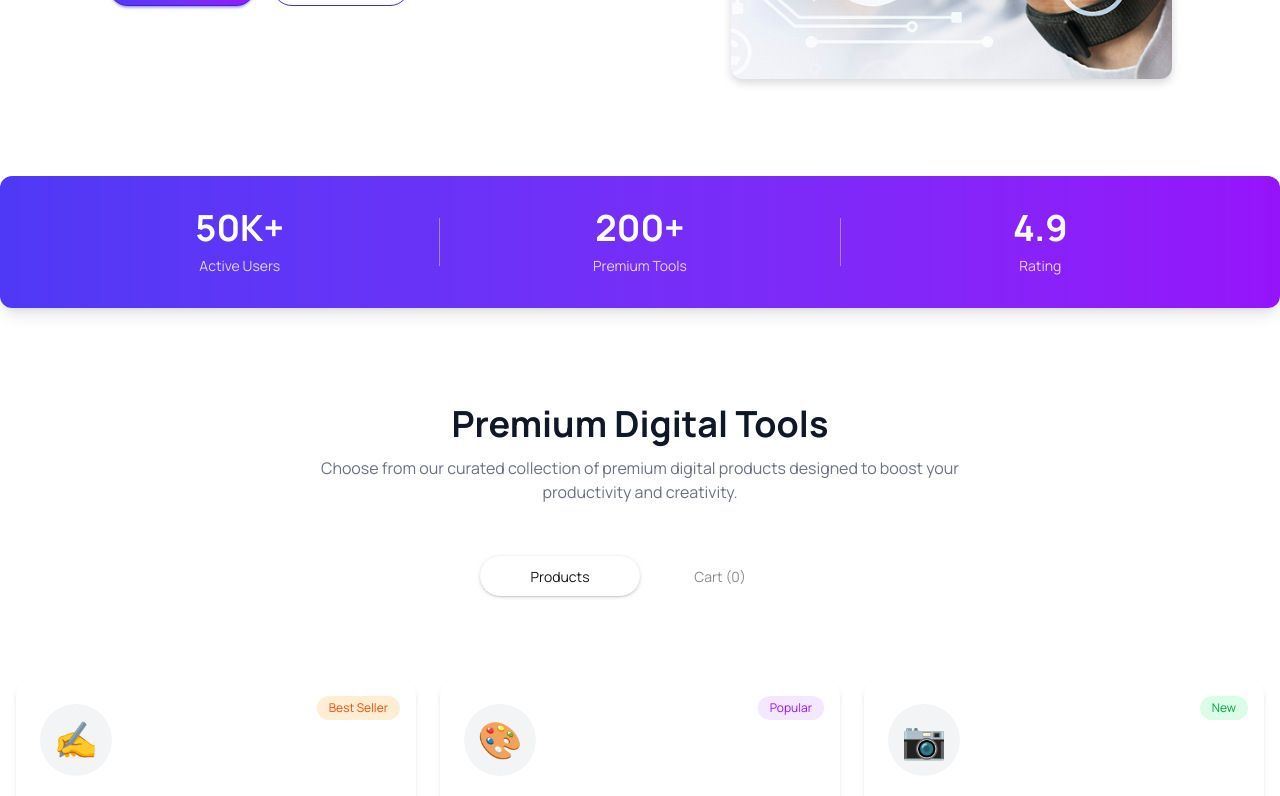
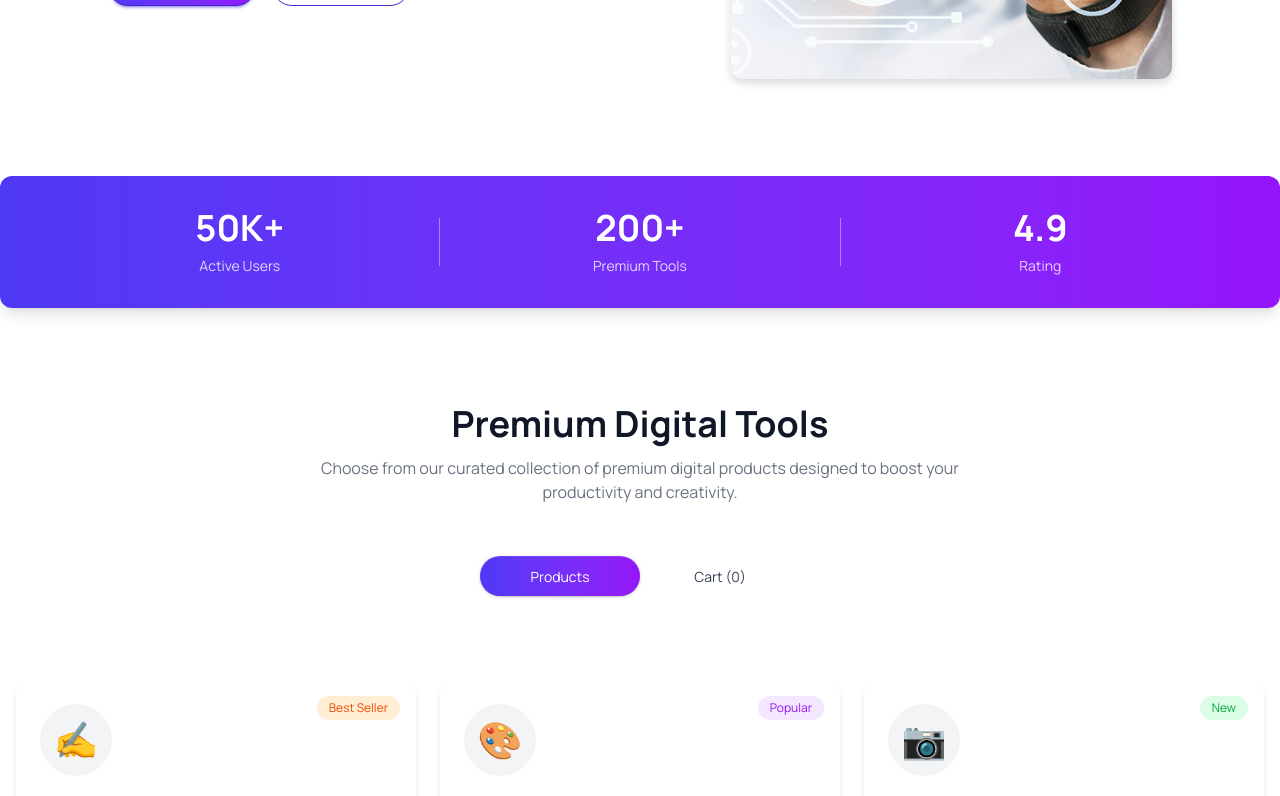
Before and after one commit to SheikhSabbirAhmad/ph-assignment-06, a React (Vite) app: page / in a window 1280 px wide. Shown: the part 587-1383 px from the top of the page. Built offline with nearby package versions, Linux system fonts and the light colour scheme.

Commit message:
Completed to design product&Cart tab according to figma

```diff
--- a/src/App.jsx
+++ b/src/App.jsx
@@ -28,7 +28,7 @@ function App() {
     <Banner></Banner>
     <StateSection></StateSection>
 
-    {/* Tab..... */}
+    {/* Tab_Code_Here..... */}
     <div>
             {/* Header */}
             <div className='text-center mb-12 mt-12'>
@@ -38,23 +38,35 @@ function App() {
                 </p>
             </div>
 
-            {/* Tabs */}
-            <div className="tabs tabs-box justify-center bg-white shadow-none">
-                <input type="radio" name="my_tabs_1" className="tab rounded-full w-40" aria-label="Products" onClick={() => setActiveTab("product")} defaultChecked/>
-                <input type="radio" name="my_tabs_1" className="tab rounded-full w-40" aria-label={`Cart (${carts.length})`} onClick={() => setActiveTab("cart")} />
-            </div>
 
-      </div>
+        {/* Tabs */}
+        <div className="tabs tabs-box justify-center bg-white shadow-none rounded-full p-1">
 
-    {/* <Tools dataPromise={dataPromise}></Tools> */}
+              <input
+              type="radio"
+              name="my_tabs_1"
+              className="tab rounded-full w-40 text-gray-700 checked:bg-linear-to-r checked:from-[#4F39F6] checked:to-[#9514FA] checked:text-white border-none"
+              aria-label="Products"
+              onClick={() => setActiveTab("product")}
+              defaultChecked
+            />
 
+              <input
+                type="radio"
+                name="my_tabs_1"
+                className="tab rounded-full w-40 text-gray-700 checked:bg-linear-to-r checked:from-[#4F39F6] checked:to-[#9514FA] checked:text-white border-none"
+                aria-label={`Cart (${carts.length})`}
+                onClick={() => setActiveTab("cart")}
+              />
+
+        </div>
+
+    </div>
 
 
     {activeTab === "product" && <Tools dataPromise={dataPromise} carts={carts} setCarts={setCarts}></Tools>}
     {activeTab === "cart" && <Cart carts={carts} setCarts={setCarts}></Cart>}
 
-
-     {/* <Cart></Cart> */}
     <GetStartedSection></GetStartedSection>
     <PricingSection></PricingSection>
     <ReadySection></ReadySection>
--- a/src/component/StateSection.jsx
+++ b/src/component/StateSection.jsx
@@ -2,7 +2,6 @@ import React from 'react';
 
 const StateSection = () => {
     return (
-        <div>
             <div className="py-12 flex justify-center">
 
       <div className="w-full rounded-xl
@@ -31,7 +30,6 @@ const StateSection = () => {
       </div>
 
     </div>
-        </div>
     );
 };
 
```
Also changed, not shown: 1 other file (tests, documents, lock files or other folders).
